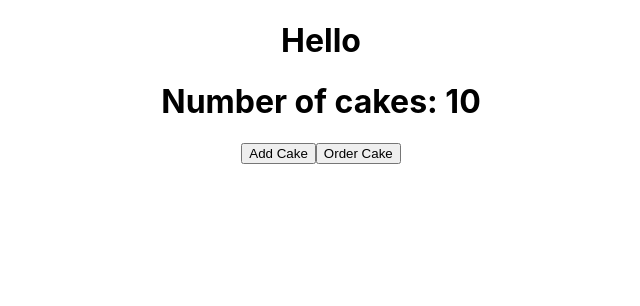
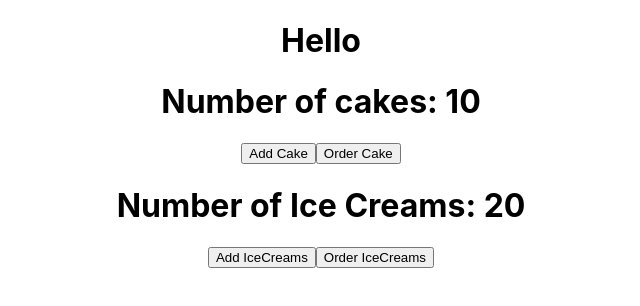
Before and after one commit to ARJUN-SABU/redux-practice, a React (Create React App) app: page / in a window 1280 px wide. Shown: the top 306 px of the page, without its empty margins (319-959 px from the left). Built offline with nearby package versions, Linux system fonts and the light colour scheme.

Commit message:
Added the iceCreamSlice and iceCreamView.js files

```diff
--- a/src/App.js
+++ b/src/App.js
@@ -2,12 +2,14 @@ import "./App.css";
 
 //components
 import CakeView from "./features/cake/CakeView";
+import IceCreamView from "./features/iceCream/IceCreamView";
 
 function App() {
   return (
     <div className="App">
       <h1>Hello</h1>
       <CakeView />
+      <IceCreamView />
     </div>
   );
 }
--- a/src/app/store.js
+++ b/src/app/store.js
@@ -2,10 +2,12 @@ import { configureStore } from "@reduxjs/toolkit";
 
 //reducers
 import { reducer as cakeReducer } from "../features/cake/cakeSlice";
+import { reducer as iceCreamReducer } from "../features/iceCream/iceCreamSlice";
 
 const store = configureStore({
   reducer: {
     cake: cakeReducer,
+    iceCream: iceCreamReducer,
   },
 });
 
--- a/src/features/iceCream/IceCreamView.js
+++ b/src/features/iceCream/IceCreamView.js
@@ -0,0 +1,18 @@
+import { useSelector, useDispatch } from "react-redux";
+import { actions } from "./iceCreamSlice";
+
+function IceCreamView() {
+  const numOfIceCreams = useSelector((state) => state.iceCream.numOfIceCreams);
+  const dispatch = useDispatch();
+  return (
+    <div>
+      <h1>Number of Ice Creams: {numOfIceCreams}</h1>
+      <button onClick={() => dispatch(actions.added(5))}>Add IceCreams</button>
+      <button onClick={() => dispatch(actions.ordered())}>
+        Order IceCreams
+      </button>
+    </div>
+  );
+}
+
+export default IceCreamView;
--- a/src/features/iceCream/iceCreamSlice.js
+++ b/src/features/iceCream/iceCreamSlice.js
@@ -1,8 +1,21 @@
 import { createSlice } from "@reduxjs/toolkit";
 
-const initialState = {};
+const initialState = {
+  numOfIceCreams: 20,
+};
 
 const iceCreamSlice = createSlice({
-  name: iceCream,
+  name: "iceCream",
   initialState,
+  reducers: {
+    ordered: (state) => {
+      state.numOfIceCreams--;
+    },
+    added: (state, action) => {
+      state.numOfIceCreams += action.payload;
+    },
+  },
 });
+
+export const reducer = iceCreamSlice.reducer;
+export const actions = iceCreamSlice.actions;
```
